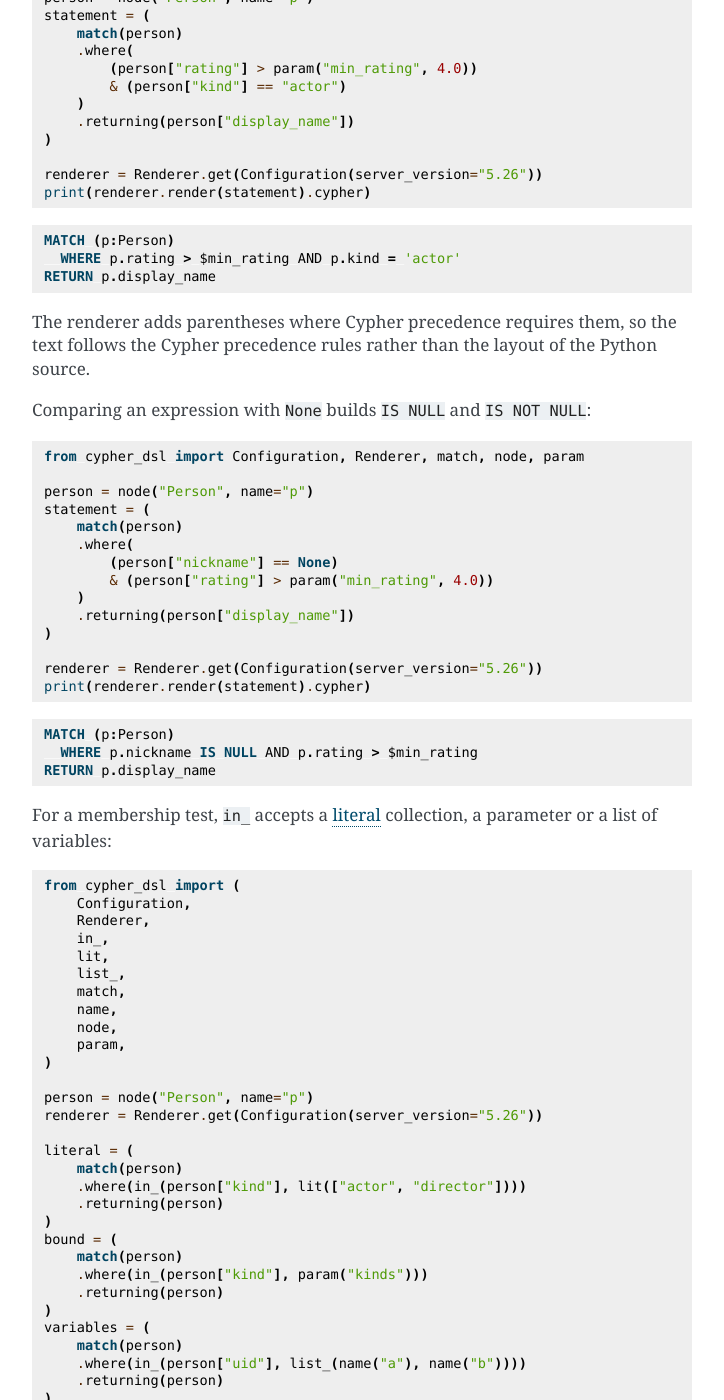
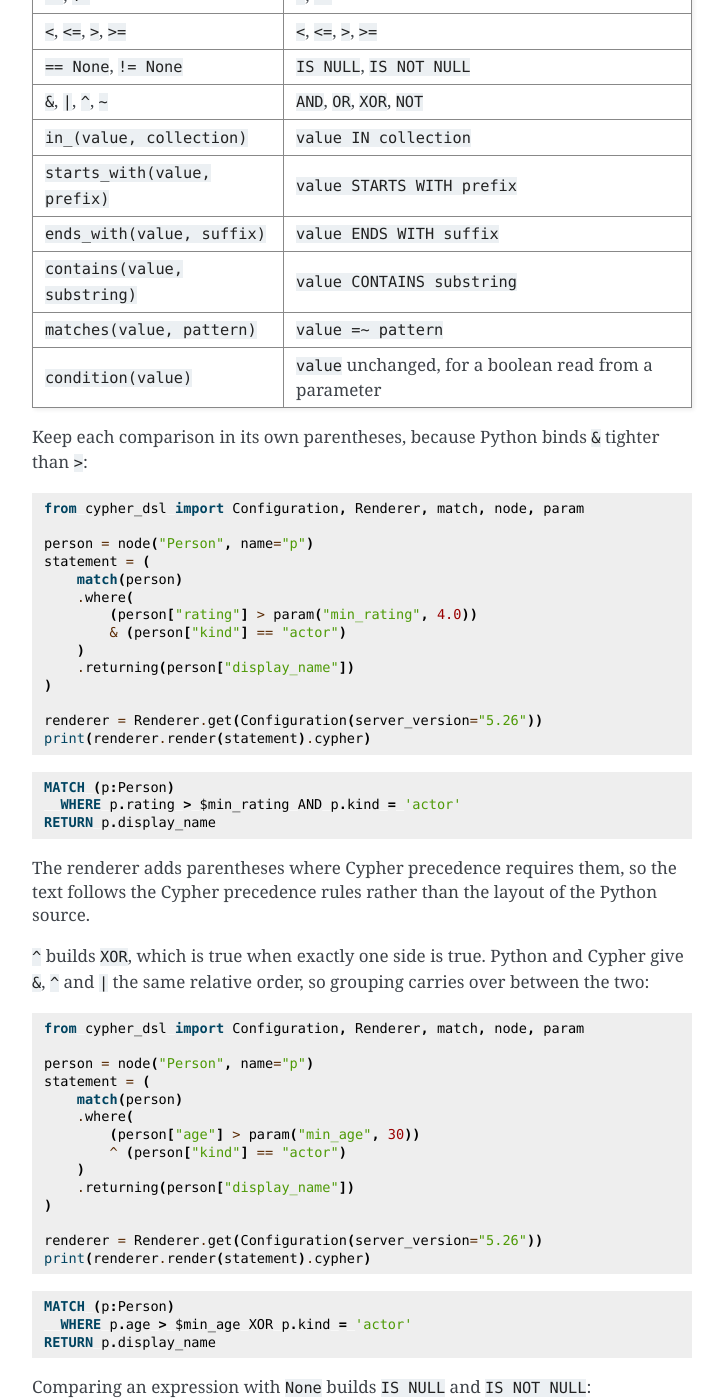
Before and after one commit to neo-technology-field/cypher-dsl-python, a Sphinx documentation site: the page built from docs/reading.rst, in a window 1280 px wide and 1400 px high, scrolled down 1293 px. Shown: the whole window, without its empty margins (388-1112 px from the left). Built offline with Sphinx 7.4.7, drawn with Linux system fonts in a browser that asks for light colours; the version number is read from the project's files by our own code; some of the changed text lies outside the part shown.

Commit message:
regex, concat, XOR

```diff
--- a/docs/reading.rst
+++ b/docs/reading.rst
@@ -61,9 +61,37 @@ attached after it belongs to the optional match:
 Build conditions with the DSL operators
 ---------------------------------------
 
-Python cannot overload ``and``, ``or`` and ``not``, so conditions use ``&``, ``|`` and
-``~``. Keep each comparison in its own parentheses, because Python binds ``&`` tighter
-than ``>``:
+Python cannot overload ``and``, ``or`` and ``not``, so conditions use ``&``, ``|``,
+``^`` and ``~``. The table lists every condition builder:
+
+.. list-table::
+   :header-rows: 1
+
+   * - Python
+     - Renders
+   * - ``==``, ``!=``
+     - ``=``, ``<>``
+   * - ``<``, ``<=``, ``>``, ``>=``
+     - ``<``, ``<=``, ``>``, ``>=``
+   * - ``== None``, ``!= None``
+     - ``IS NULL``, ``IS NOT NULL``
+   * - ``&``, ``|``, ``^``, ``~``
+     - ``AND``, ``OR``, ``XOR``, ``NOT``
+   * - ``in_(value, collection)``
+     - ``value IN collection``
+   * - ``starts_with(value, prefix)``
+     - ``value STARTS WITH prefix``
+   * - ``ends_with(value, suffix)``
+     - ``value ENDS WITH suffix``
+   * - ``contains(value, substring)``
+     - ``value CONTAINS substring``
+   * - ``matches(value, pattern)``
+     - ``value =~ pattern``
+   * - ``condition(value)``
+     - ``value`` unchanged, for a boolean read from a parameter
+
+Keep each comparison in its own parentheses, because Python binds ``&`` tighter than
+``>``:
 
 .. code-block:: python
 
@@ -90,6 +118,33 @@ than ``>``:
 
 The renderer adds parentheses where Cypher precedence requires them, so the text follows
 the Cypher precedence rules rather than the layout of the Python source.
+
+``^`` builds ``XOR``, which is true when exactly one side is true. Python and Cypher
+give ``&``, ``^`` and ``|`` the same relative order, so grouping carries over between
+the two:
+
+.. code-block:: python
+
+    from cypher_dsl import Configuration, Renderer, match, node, param
+
+    person = node("Person", name="p")
+    statement = (
+        match(person)
+        .where(
+            (person["age"] > param("min_age", 30))
+            ^ (person["kind"] == "actor")
+        )
+        .returning(person["display_name"])
+    )
+
+    renderer = Renderer.get(Configuration(server_version="5.26"))
+    print(renderer.render(statement).cypher)
+
+.. code-block:: cypher
+
+    MATCH (p:Person)
+      WHERE p.age > $min_age XOR p.kind = 'actor'
+    RETURN p.display_name
 
 Comparing an expression with ``None`` builds ``IS NULL`` and ``IS NOT NULL``:
 
@@ -194,6 +249,34 @@ a parameter or any expression:
 
     MATCH (p:Person) WHERE p.uid STARTS WITH $prefix RETURN p.uid
 
+A regular expression match builds with ``matches``. The pattern is an ordinary
+:ref:`literal <literal>`, a parameter or any expression:
+
+.. code-block:: python
+
+    from cypher_dsl import (
+        Configuration,
+        Renderer,
+        match,
+        matches,
+        node,
+        param,
+    )
+
+    person = node("Person", name="p")
+    statement = (
+        match(person)
+        .where(matches(person["email"], param("pattern")))
+        .returning(person["uid"])
+    )
+
+    renderer = Renderer.get(Configuration(server_version="5.26"))
+    print(renderer.render(statement).cypher)
+
+.. code-block:: cypher
+
+    MATCH (p:Person) WHERE p.email =~ $pattern RETURN p.uid
+
 A parameter that already holds a boolean needs ``condition()``. The library does not infer
 server-side types, so the caller states that the value is a predicate:
 
@@ -261,8 +344,8 @@ expression, and a relationship is tested the same way as a node:
     MATCH (c:Person)-[r]->(p:Person) WHERE p:Manager|Director
     RETURN p.uid, r:WORKS_FOR AS reports
 
-The predicate is an ordinary condition, so ``&``, ``|`` and ``~`` combine it with other
-predicates, and a projection can return it under an alias.
+The predicate is an ordinary condition, so ``&``, ``|``, ``^`` and ``~`` combine it with
+other predicates, and a projection can return it under an alias.
 
 ``is_labeled`` and ``is_not_labeled`` render the ``IS [NOT] LABELED`` form, which
 Neo4j 2026.04 introduced for Cypher 25. ``IS NOT LABELED`` negates the whole label
@@ -560,6 +643,26 @@ Arithmetic and string concatenation build expressions through the Python operato
 A string index on an expression reads a static property. An integer or expression index
 builds a subscript, which keeps a parameter a parameter instead of interpolating its text.
 
+``concat`` renders the ``||`` operator, which the grammar groups with ``+`` and
+``-``. Unlike ``+``, ``||`` joins only strings and converts nothing, which makes it
+the GQL-conformant form:
+
+.. code-block:: python
+
+    from cypher_dsl import Configuration, Renderer, concat, match, node
+
+    person = node("Person", name="p")
+    statement = match(person).returning(
+        concat(concat(person["first_name"], " "), person["last_name"])
+    )
+
+    renderer = Renderer.get(Configuration(server_version="5.26"))
+    print(renderer.render(statement).cypher)
+
+.. code-block:: cypher
+
+    MATCH (p:Person) RETURN p.first_name || ' ' || p.last_name
+
 ``map_`` builds a map value whose entries are expressions, which is how a projection
 shapes a result object:
 
--- a/src/cypher_dsl/__init__.py
+++ b/src/cypher_dsl/__init__.py
@@ -14,6 +14,7 @@ from cypher_dsl.api import (
     call,
     call_procedure,
     collect_subquery,
+    concat,
     condition,
     contains,
     count,
@@ -33,6 +34,7 @@ from cypher_dsl.api import (
     lit,
     map_,
     match,
+    matches,
     merge,
     name,
     node,
@@ -176,6 +178,7 @@ __all__ = [
     "call",
     "call_procedure",
     "collect_subquery",
+    "concat",
     "condition",
     "contains",
     "count",
@@ -196,6 +199,7 @@ __all__ = [
     "lit",
     "map_",
     "match",
+    "matches",
     "merge",
     "name",
     "node",
```
Also changed, not shown: docs/getting-started.rst (+5 -4 lines), docs/subqueries.rst (+5 -5 lines), docs/support.rst (+31 -17 lines), 6 other files.
